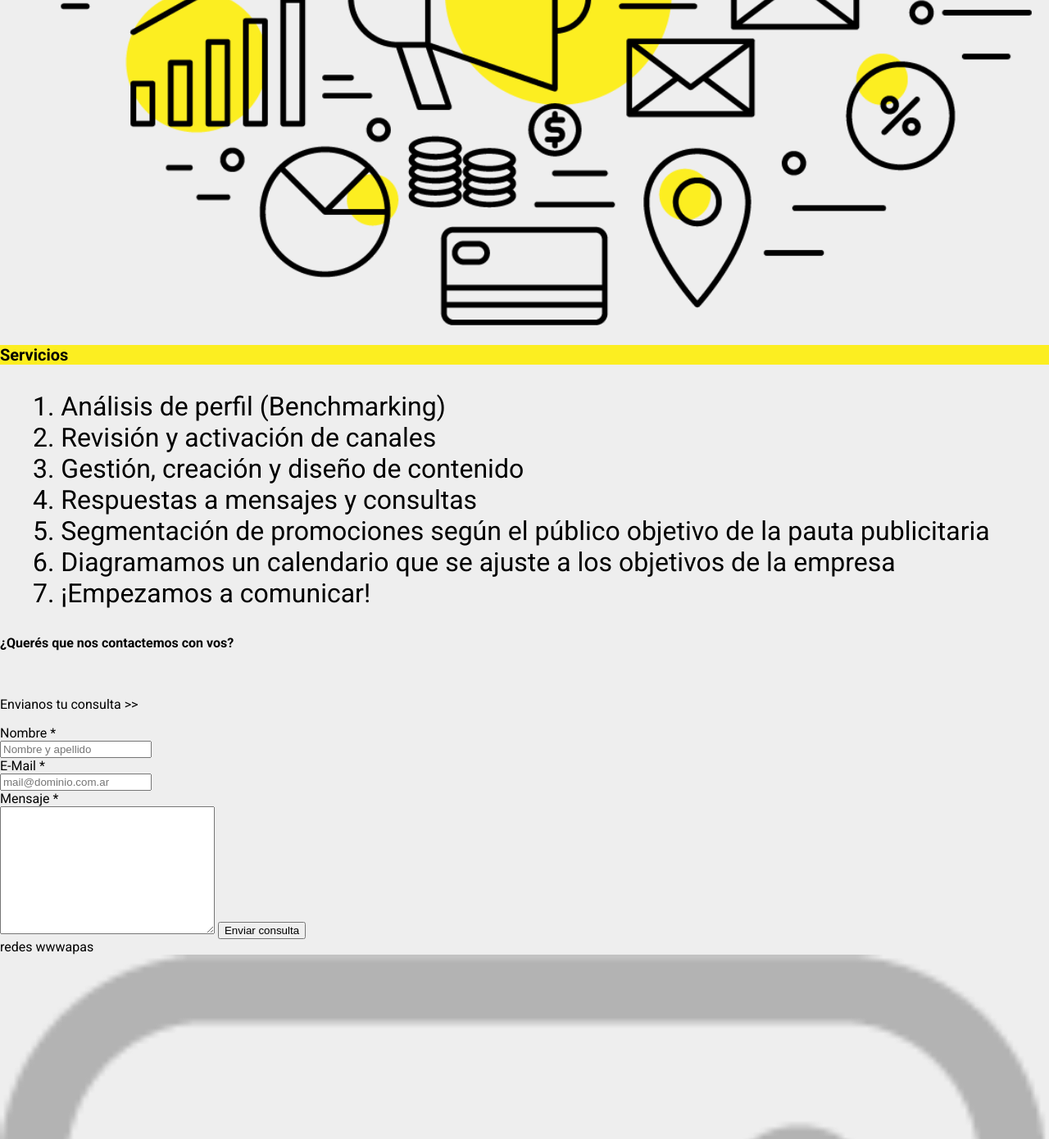
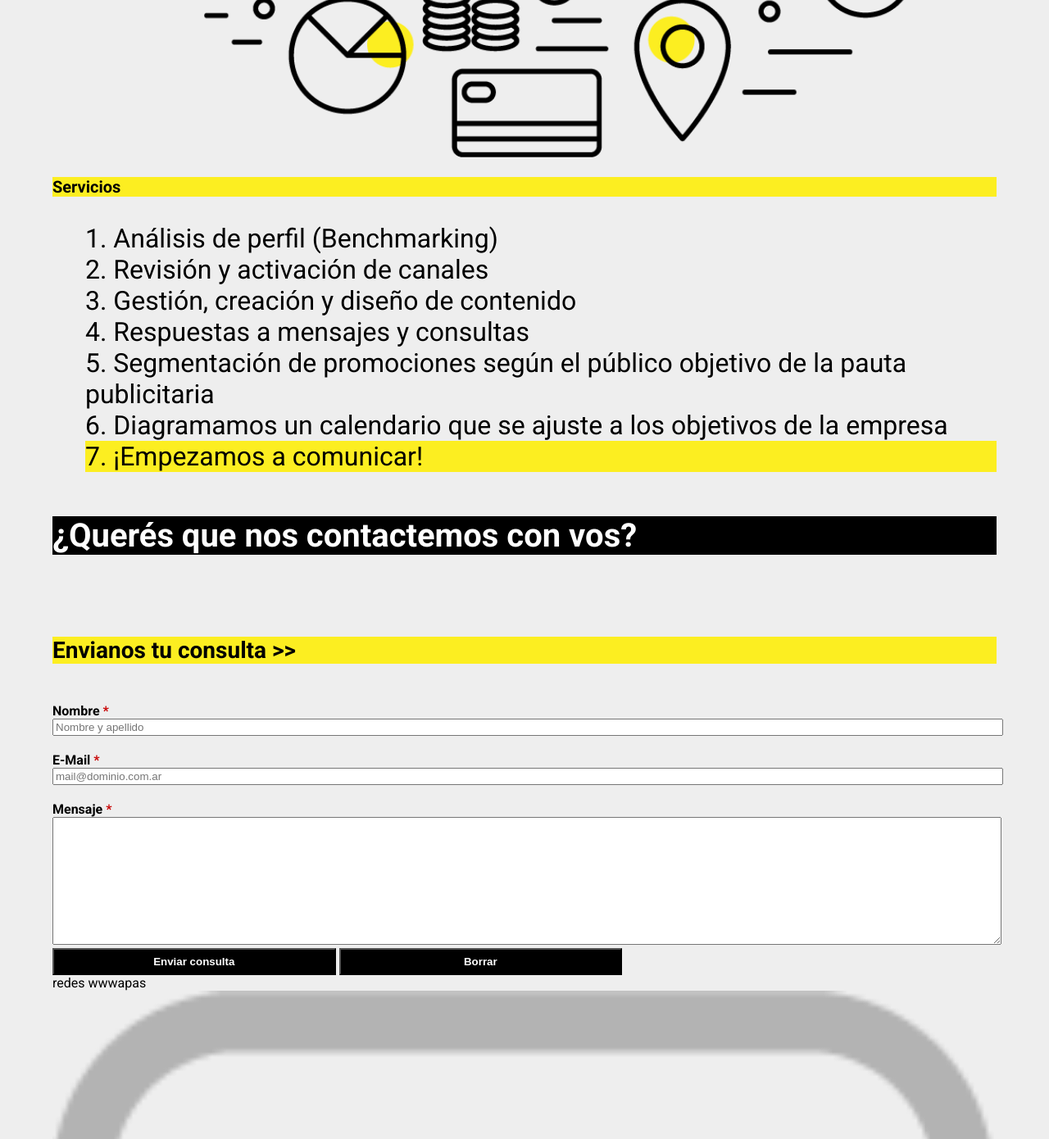
Before and after one commit to Lea2dev/HTML-64071, a PHP site: page / in a window 1280 px wide. Shown: the part 2360-3750 px from the top of the page at 82% size. Run offline with PHP 8.4, Linux system fonts and the light colour scheme; some web fonts are replaced.

Commit message:
ajustes esteticos integrador

```diff
--- a/InterfazWeb/css/estilos.css
+++ b/InterfazWeb/css/estilos.css
@@ -4,6 +4,12 @@ body{
     font-family: 'Roboto', sans-serif;
     margin: 0px;
     background-color: #EEE;
+}
+
+/* margenes */
+nav h1, nav ul, header, main, footer{
+    margin-left: 5%;
+    margin-right: 5%;
 }
 
 h1 strong{
@@ -15,13 +21,19 @@ h1{
     font-family: 'Coiny', cursive;
 }
 
-h2,h3,h4 {
+h2,h3 {
     color: black;
 }
 
 h2,h3{
     font-size: 20px;
     background-color: #fcee21;
+}
+
+h4{
+    color: #FFF;
+    background-color: #000;
+    font-size: 40px;
 }
 
 nav{
@@ -39,12 +51,18 @@ ol{
     list-style-position: inside;
 }
 
+ol li:nth-last-child(1){
+    background-color: #fcee21;
+}
+
 ul{
     list-style-type: none;
 }
 
 label{
     display: block;
+    padding-top: 20px;
+    font-weight: bold;
 }
 
 img{
@@ -56,3 +74,26 @@ a{
     color:#555;
     margin-right: 30px;
 }
+
+/* form */
+input, textarea{
+    width: 100%;
+}
+
+input[type=submit], input[type=reset]{
+    width:30%;
+    background-color: #000;
+    color: #FFF;
+    font-weight: bold;
+    padding: 7px;
+}
+
+.rojo{
+    color:rgb(200, 0, 0);
+}
+
+.consulta{
+    background-color: #fcee21;
+    font-weight: bold;
+    font-size: 28px;
+}
--- a/InterfazWeb/index.html
+++ b/InterfazWeb/index.html
@@ -67,16 +67,17 @@
         <section>
             <h4>¿Querés que nos contactemos con vos?</h4>
             <a id="contacto"></a>
-            <p>Envianos tu consulta >></p>
+            <p class="consulta">Envianos tu consulta >></p>
 
             <form action="php/codigo.php" method="post">
-                <label for="nombre">Nombre *</label>
+                <label for="nombre">Nombre <span class="rojo">*</span></label>
                 <input type="text" name="nombre" id="nombre" required placeholder="Nombre y apellido">
-                <label for="mail">E-Mail *</label>
+                <label for="mail">E-Mail  <span class="rojo">*</span></label>
                 <input type="text" name="email" id="mail" placeholder="mail@dominio.com.ar" required>
-                <label for="comentario">Mensaje *</label>
+                <label for="comentario">Mensaje  <span class="rojo">*</span></label>
                 <textarea name="comentarios" id="commentario" cols="30" rows="10"></textarea>
                 <input type="submit" value="Enviar consulta">
+                <input type="reset" value="Borrar">
             </form>
 
 
--- a/InterfazWeb/php/codigo.php
+++ b/InterfazWeb/php/codigo.php
@@ -2,15 +2,15 @@
 // se puede copiar los archivos y pegarlos en C:\xampp\htdocs
 // o subirlos por filezilla
 
-    print_r($_POST);
+    //print_r($_POST);
     echo '<br><br>';
 
     $to = "leandrodpais@gmail.com";
     $subject = "Mail desde el formulario";
     $headers = "MIME-Version: 1.0" . "\r\n";
     $headers = $headers . "Content-type:text/html;charset=UTF-8" . "\r\n";
-    //$headers .= 'From: webmaster@example.com' . "\r\n" .
-    //    'Reply-To: webmaster@example.com' . "\r\n";
+    $headers .= 'From: webmaster@example.com' . "\r\n" .
+        'Reply-To: webmaster2@example.com' . "\r\n";
     $nombre = $_POST['nombre'];
     $email = $_POST['email'];
     $comentarios = $_POST['comentarios'];
```
